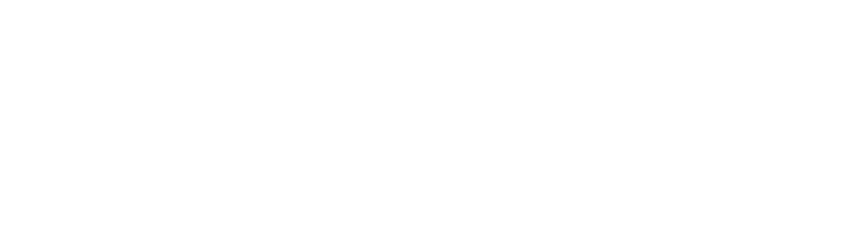
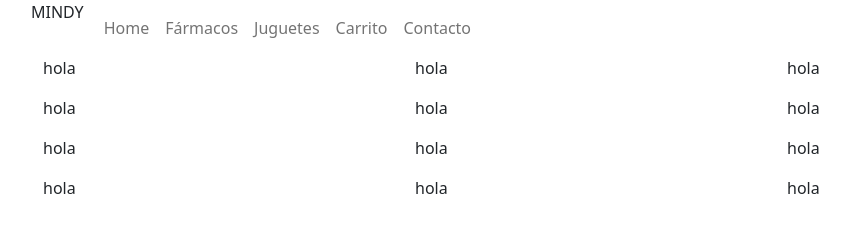
Before and after one commit to daniellfreelancer/mindy-grupo1, a plain HTML site: page index.html in a window 1280 px wide. Shown: the whole page, without its empty margins (51-901 px from the left). Drawn offline with nearby package versions, Linux system fonts and the light colour scheme.

Commit message:
pagina Index

```diff
--- a/index.html
+++ b/index.html
@@ -1,12 +1,97 @@
 <!DOCTYPE html>
 <html lang="en">
+
 <head>
     <meta charset="UTF-8">
     <meta http-equiv="X-UA-Compatible" content="IE=edge">
     <meta name="viewport" content="width=device-width, initial-scale=1.0">
+    <!-- Google fonts -->
+    <link rel="preconnect" href="https://fonts.googleapis.com">
+    <link rel="preconnect" href="https://fonts.gstatic.com" crossorigin>
+    <link href="https://fonts.googleapis.com/css2?family=Poppins:wght@200;600&display=swap" rel="stylesheet">
+
+    <!-- bootstrap -->
+    <link href="https://cdn.jsdelivr.net/npm/bootstrap@5.2.0/dist/css/bootstrap.min.css" rel="stylesheet"
+        integrity="sha384-gH2yIJqKdNHPEq0n4Mqa/HGKIhSkIHeL5AyhkYV8i59U5AR6csBvApHHNl/vI1Bx" crossorigin="anonymous">
+
+
+
+    <!-- style -->
+    <link rel="stylesheet" href="./style/style.css">
     <title>Mindy - Petshop</title>
 </head>
+
 <body>
+    <header>
+        <div class="container d-flex">
+            <div>
+                <a class="navbar-brand" href="#">MINDY</a>
+            </div>
+            <nav class="navbar navbar-expand-lg container">
+                <div class="container-fluid">
+                    <button class="navbar-toggler" type="button" data-bs-toggle="collapse"
+                        data-bs-target="#navbarSupportedContent" aria-controls="navbarSupportedContent"
+                        aria-expanded="false" aria-label="Toggle navigation">
+                        <span class="navbar-toggler-icon"></span>
+                    </button>
+                    <div class="collapse navbar-collapse" id="navbarSupportedContent">
+                        <ul class="navbar-nav me-auto mb-2 mb-lg-0">
+                            <li class="nav-item">
+                                <a class="nav-link" href="#">Home</a>
+                            </li>
+                            <li class="nav-item">
+                                <a class="nav-link" href="#">Fármacos</a>
+                            </li>
+                            <li class="nav-item">
+                                <a class="nav-link" href="#">Juguetes</a>
+                            </li>
+                            <li class="nav-item">
+                                <a class="nav-link" href="#">Carrito</a>
+                            </li>
+                            <li class="nav-item">
+                                <a class="nav-link" href="#">Contacto</a>
+                            </li>
+                        </ul>
+
+                    </div>
+                </div>
+            </nav>
+
+        </div>
+
+    </header>
+    <main></main>
+    <footer>
+
+        <div class="container d-flex justify-around flex-wrap d-grid">
+            <div class="container col-4">
+                <p>hola</p>
+                <p>hola</p>
+                <p>hola</p>
+                <p>hola</p>
+            </div>
+            <div class="container col-4">
+                <p>hola</p>
+                <p>hola</p>
+                <p>hola</p>
+                <p>hola</p>
+            </div>
+            <div class="container col-4">
+                <p>hola</p>
+                <p>hola</p>
+                <p>hola</p>
+                <p>hola</p>
+            </div>
+
+        </div>
+
+    </footer>
+
+
+    <script src="https://cdn.jsdelivr.net/npm/bootstrap@5.2.0/dist/js/bootstrap.bundle.min.js"
+        integrity="sha384-A3rJD856KowSb7dwlZdYEkO39Gagi7vIsF0jrRAoQmDKKtQBHUuLZ9AsSv4jD4Xa"
+        crossorigin="anonymous"></script>
 
 </body>
+
 </html>
```
